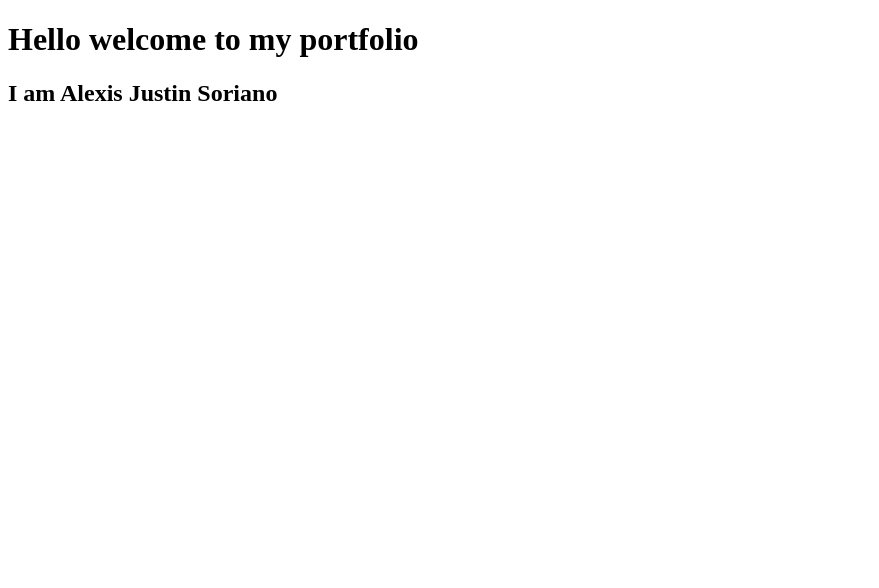
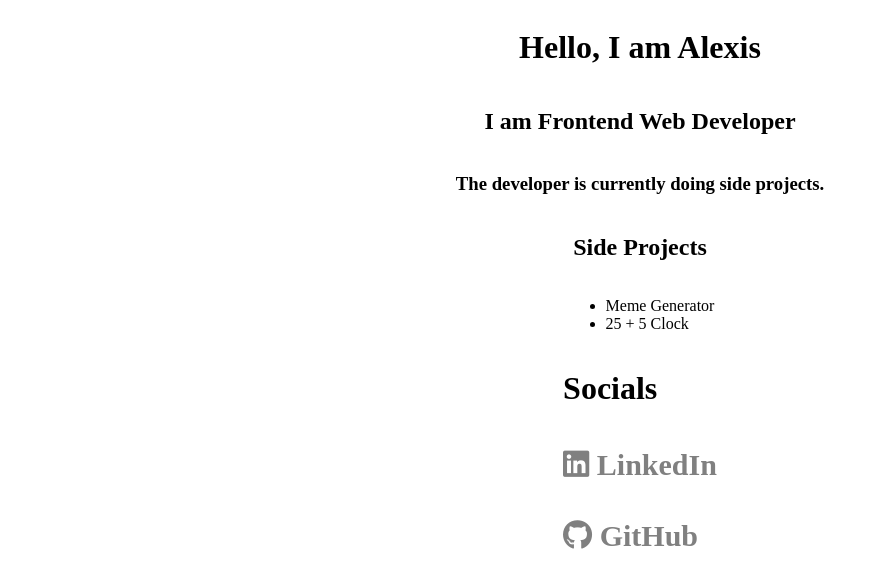
Before and after one commit to alexissorianooo/Portfolio, a React (Create React App) app: page / in a window 1280 px wide. Shown: the top 588 px of the page, without its empty margins (0-879 px from the left). Built offline with nearby package versions, Linux system fonts and the light colour scheme.

Commit message:
Adding components

```diff
--- a/public/index.html
+++ b/public/index.html
@@ -2,8 +2,9 @@
 <html lang="en">
   <head>
     <meta charset="utf-8" />
+    <script src="https://kit.fontawesome.com/cccd007ec3.js" crossorigin="anonymous"></script>
     <meta name="viewport" content="width=device-width, initial-scale=1" />
-    <title>React App</title>
+    <title>Alexis' Portfolio</title>
   </head>
   <body>
     <div id="root"></div>
--- a/src/App.js
+++ b/src/App.js
@@ -1,10 +1,19 @@
 import React from 'react'
+import Footer from './Footer'
+import './css/App.css' // CSS from App.js
 
 function App() {
   return (
     <div className="App">
-      <h1>Hello welcome to my portfolio</h1>
-      <h2>I am Alexis Justin Soriano</h2>
+      <h1>Hello, I am Alexis</h1>
+      <h2>I am Frontend Web Developer</h2>
+      <h3>The developer is currently doing side projects.</h3>
+      <h2>Side Projects</h2>
+      <ul>
+        <li>Meme Generator</li>
+        <li>25 + 5 Clock</li>
+      </ul>
+      <Footer />
     </div>
   );
 }
--- /dev/null
+++ b/src/Footer.js
@@ -0,0 +1,26 @@
+import React from 'react'
+import './css/Footer.css'
+
+function Footer(){
+    return(
+        <div className="footerMain">
+            <h1>Socials</h1>
+            <div className="socialsContainer">
+                <h3>
+                    <a href="https://www.linkedin.com/in/alexis-justin-soriano-a075071b5/" target="_blank" rel="noreferrer">
+                        <i class="fa-brands fa-linkedin"></i>
+                        {' '}LinkedIn
+                    </a>
+                </h3>
+                <h3>
+                    <a href="https://github.com/alexissorianooo" target="_blank" rel="noreferrer">
+                        <i class="fa-brands fa-github"></i>
+                        {' '}GitHub
+                    </a>
+                </h3>
+            </div>
+        </div>
+    )
+}
+
+export default Footer;
--- /dev/null
+++ b/src/css/App.css
@@ -0,0 +1,6 @@
+.App{
+    display: flex;
+    flex-direction: column;
+    justify-content: center;
+    align-items: center;
+}
--- /dev/null
+++ b/src/css/Footer.css
@@ -0,0 +1,10 @@
+a{
+    text-decoration: none;
+    color: gray;
+    font-size: 30px;
+}
+.socialsContainer{
+    display: flex;
+    flex-direction: column;
+    align-items: flex-start;
+}
```
